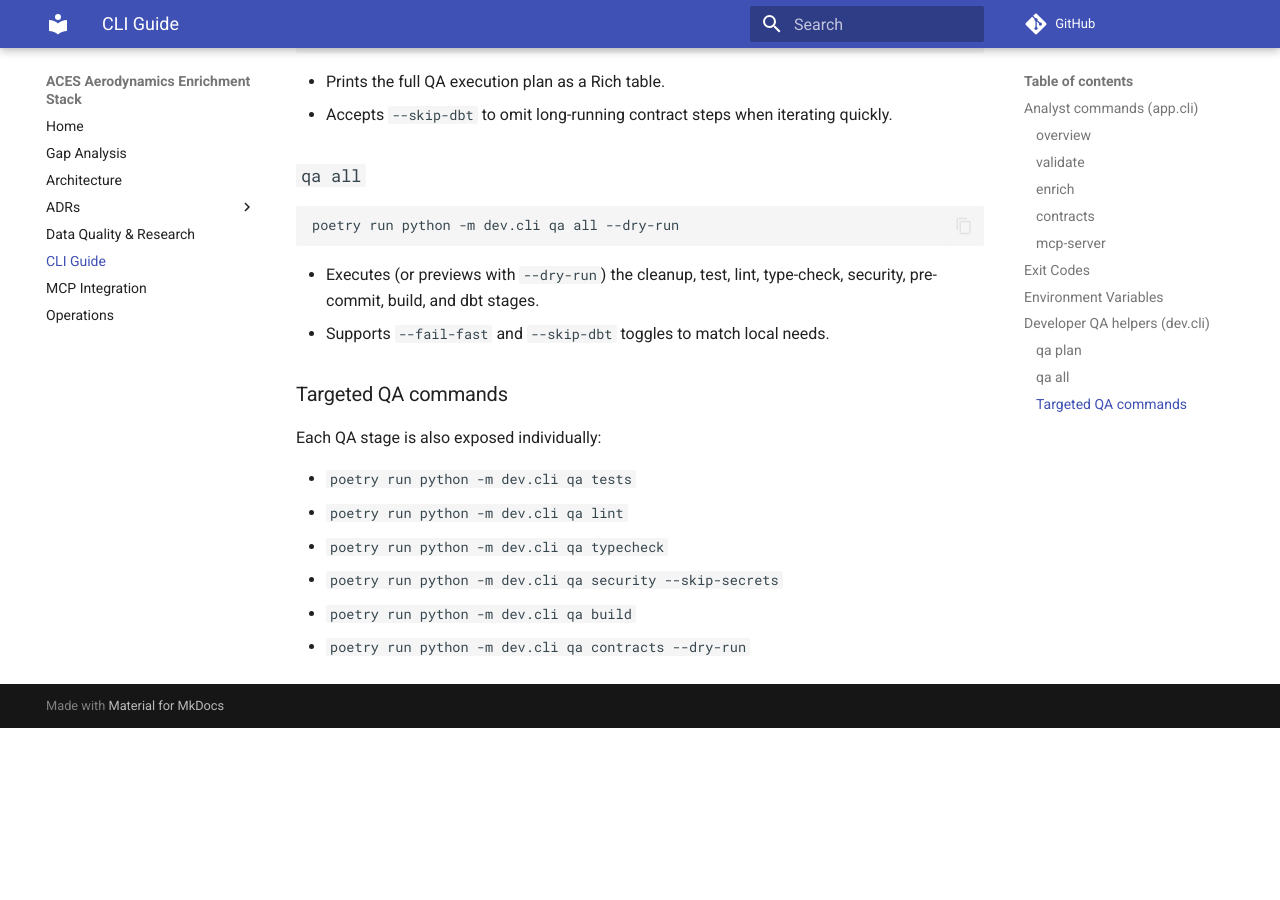
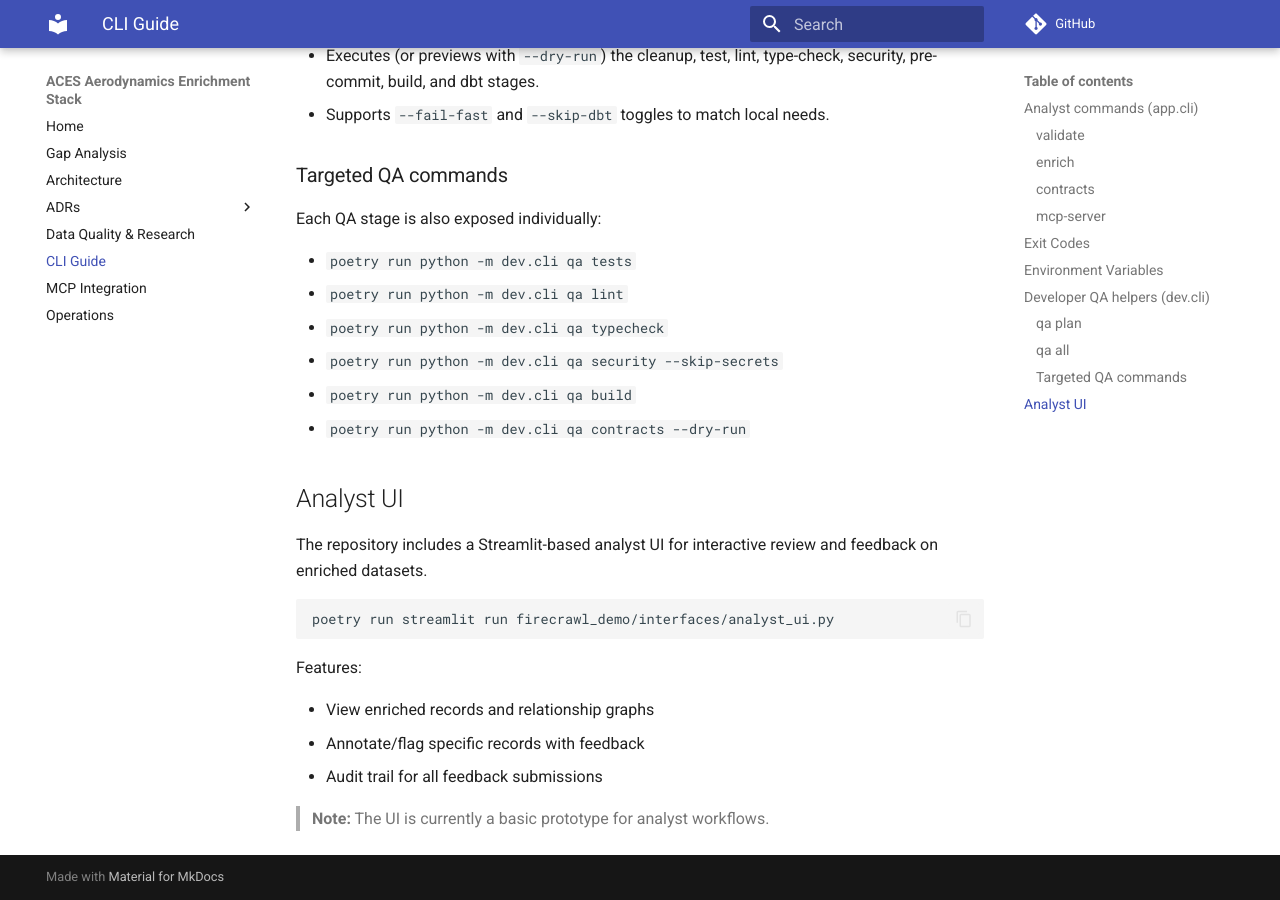
Before and after one commit to IAmJonoBo/watercrawl, an MkDocs documentation site: the page built from docs/cli.md, in a window 1280 px wide and 900 px high, scrolled down 2378 px. Built offline with MkDocs 1.6.1 and Material for MkDocs 9.7.7, drawn with Linux system fonts in a browser that asks for light colours; comment, search, counter and statistics services are not loaded; before the commit the page ends 3106 px from its top, so only the background shows below that; some of the changed text lies outside the part shown.

Commit message:
feat: enhance CommandRunner protocol with description method and update CLI documentation

````diff
--- a/docs/cli.md
+++ b/docs/cli.md
@@ -12,15 +12,6 @@ enrich immediately after installing dependencies.
 > **Compatibility note:** `firecrawl_demo.interfaces.cli` remains available for backwards compatibility and simply re-exports the analyst CLI.
 
 ## Analyst commands (`app.cli`)
-
-### `overview`
-
-```bash
-poetry run python -m app.cli overview
-```
-
-- Provides a high-level summary of the enrichment stack, including available datasets, recent runs, and system status.
-- Useful for getting started or checking pipeline health.
 
 ### `validate`
 
@@ -111,3 +102,19 @@ Each QA stage is also exposed individually:
 - `poetry run python -m dev.cli qa security --skip-secrets`
 - `poetry run python -m dev.cli qa build`
 - `poetry run python -m dev.cli qa contracts --dry-run`
+
+## Analyst UI
+
+The repository includes a Streamlit-based analyst UI for interactive review and feedback on enriched datasets.
+
+```bash
+poetry run streamlit run firecrawl_demo/interfaces/analyst_ui.py
+```
+
+Features:
+
+- View enriched records and relationship graphs
+- Annotate/flag specific records with feedback
+- Audit trail for all feedback submissions
+
+> **Note:** The UI is currently a basic prototype for analyst workflows.
````
Also changed, not shown: 3 other files.
